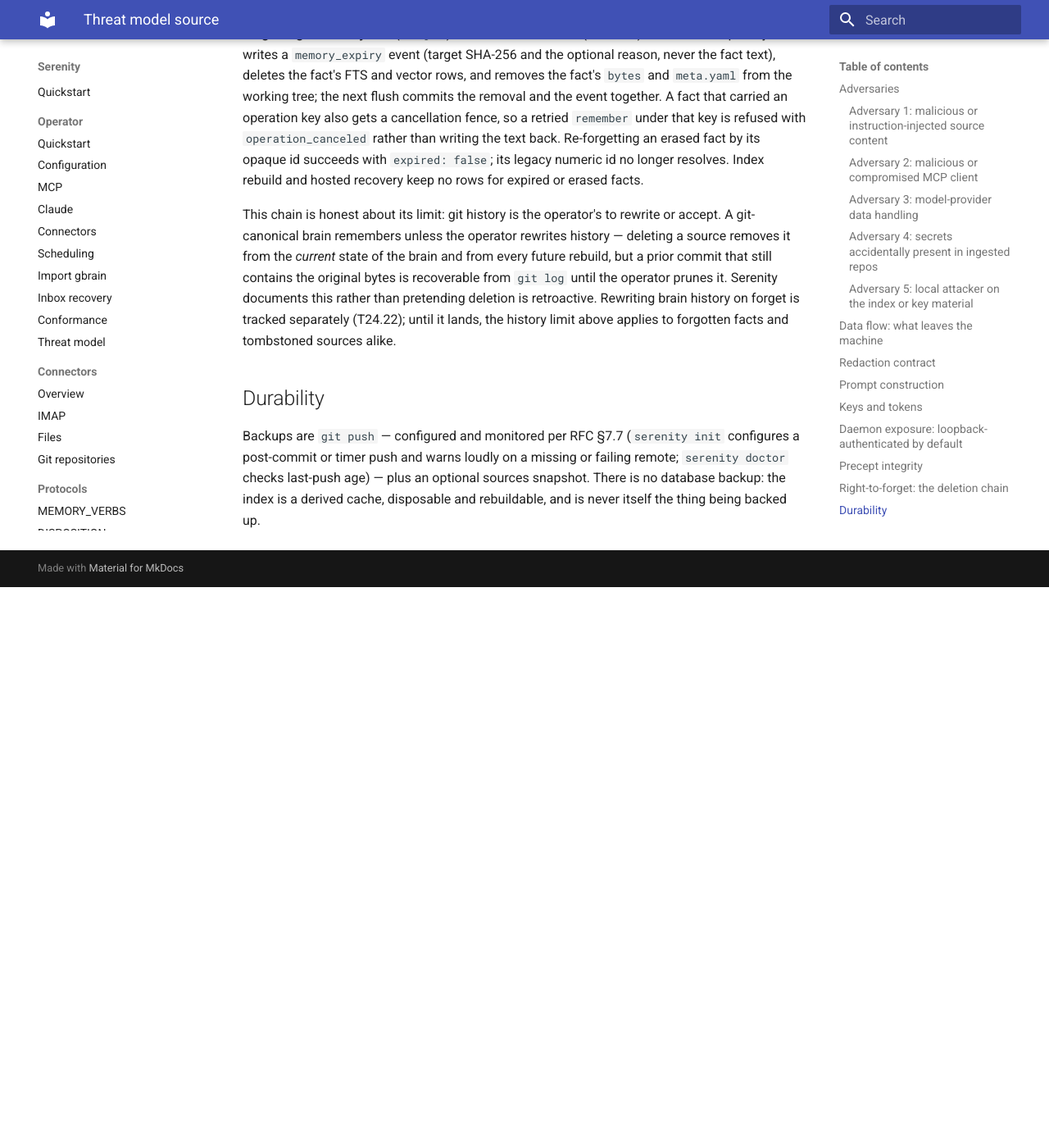
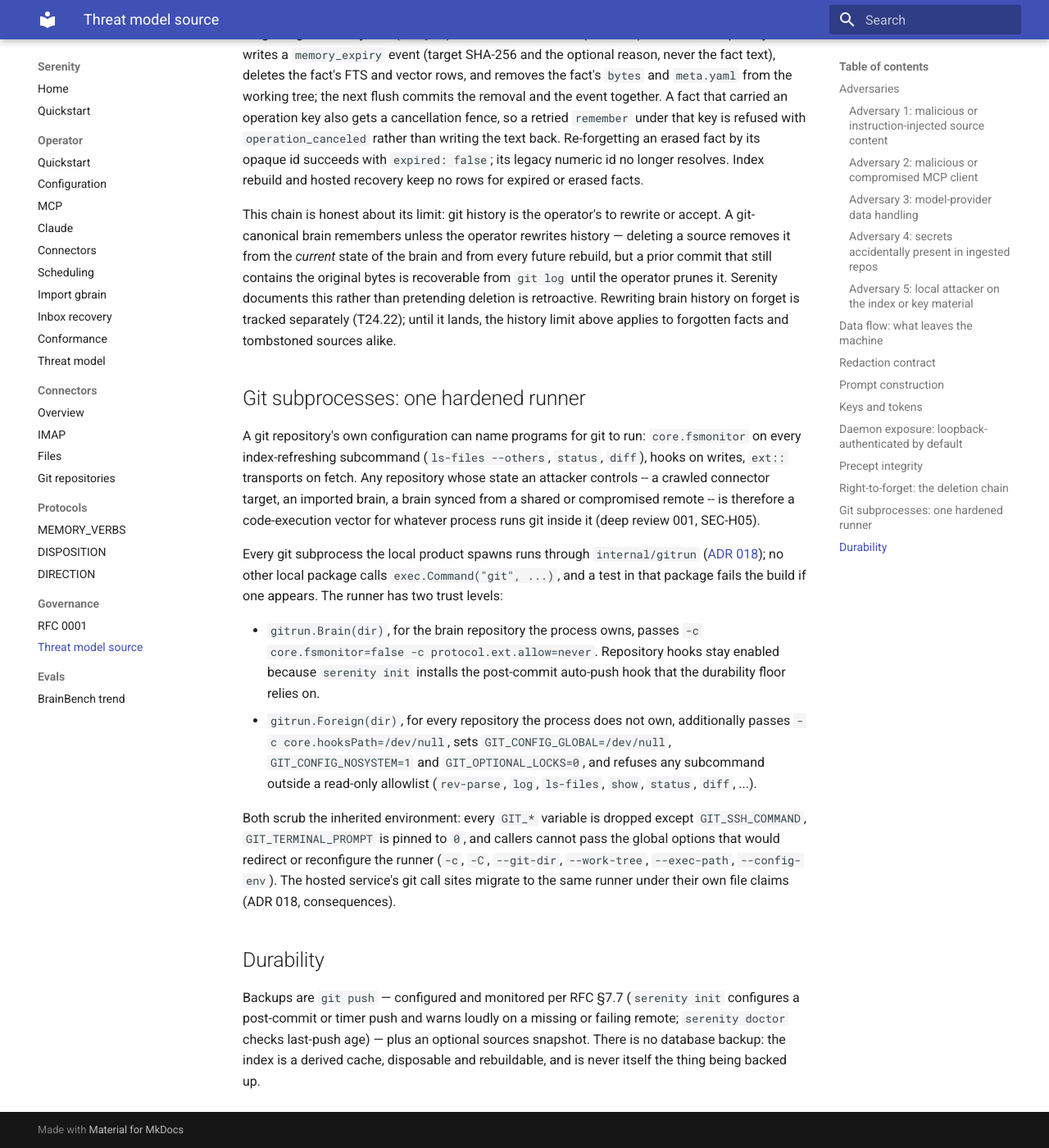
Before and after one commit to sirerun/serenity, an MkDocs documentation site: the page built from docs/threat-model.md, in a window 1280 px wide and 1400 px high, scrolled down 6686 px. Shown: the whole window at 82% size. Built offline with MkDocs 1.6.1 and Material for MkDocs 9.7.7, drawn with Linux system fonts in a browser that asks for light colours; before the commit the page ends 7402 px from its top, so only the background shows below that.

Commit message:
docs(threat-model): every git subprocess runs through internal/gitrun (ADR 018)

```diff
--- a/docs/threat-model.md
+++ b/docs/threat-model.md
@@ -334,6 +334,38 @@
 (T24.22); until it lands, the history limit above applies to forgotten facts
 and tombstoned sources alike.
 
+## Git subprocesses: one hardened runner
+
+A git repository's own configuration can name programs for git to run:
+`core.fsmonitor` on every index-refreshing subcommand (`ls-files --others`,
+`status`, `diff`), hooks on writes, `ext::` transports on fetch. Any
+repository whose state an attacker controls -- a crawled connector target, an
+imported brain, a brain synced from a shared or compromised remote -- is
+therefore a code-execution vector for whatever process runs git inside it
+(deep review 001, SEC-H05).
+
+Every git subprocess the local product spawns runs through
+`internal/gitrun` ([ADR 018](adr/018-hardened-git-runner-and-synced-config-trust.md));
+no other local package calls `exec.Command("git", ...)`, and a test in that
+package fails the build if one appears. The runner has two trust levels:
+
+- `gitrun.Brain(dir)`, for the brain repository the process owns, passes
+  `-c core.fsmonitor=false -c protocol.ext.allow=never`. Repository hooks
+  stay enabled because `serenity init` installs the post-commit auto-push
+  hook that the durability floor relies on.
+- `gitrun.Foreign(dir)`, for every repository the process does not own,
+  additionally passes `-c core.hooksPath=/dev/null`, sets
+  `GIT_CONFIG_GLOBAL=/dev/null`, `GIT_CONFIG_NOSYSTEM=1` and
+  `GIT_OPTIONAL_LOCKS=0`, and refuses any subcommand outside a read-only
+  allowlist (`rev-parse`, `log`, `ls-files`, `show`, `status`, `diff`, ...).
+
+Both scrub the inherited environment: every `GIT_*` variable is dropped
+except `GIT_SSH_COMMAND`, `GIT_TERMINAL_PROMPT` is pinned to `0`, and
+callers cannot pass the global options that would redirect or reconfigure
+the runner (`-c`, `-C`, `--git-dir`, `--work-tree`, `--exec-path`,
+`--config-env`). The hosted service's git call sites migrate to the same
+runner under their own file claims (ADR 018, consequences).
+
 ## Durability
 
 Backups are `git push` — configured and monitored per RFC §7.7 (`serenity
```
